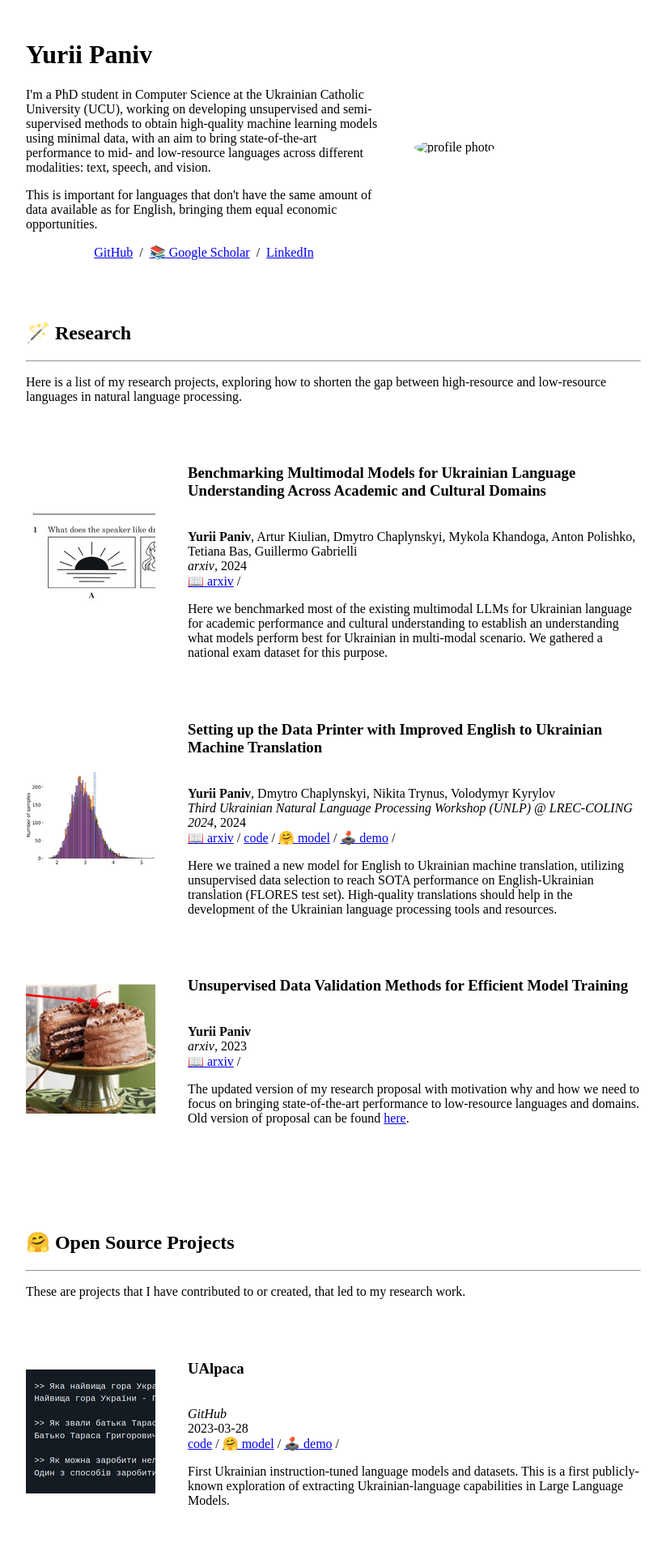
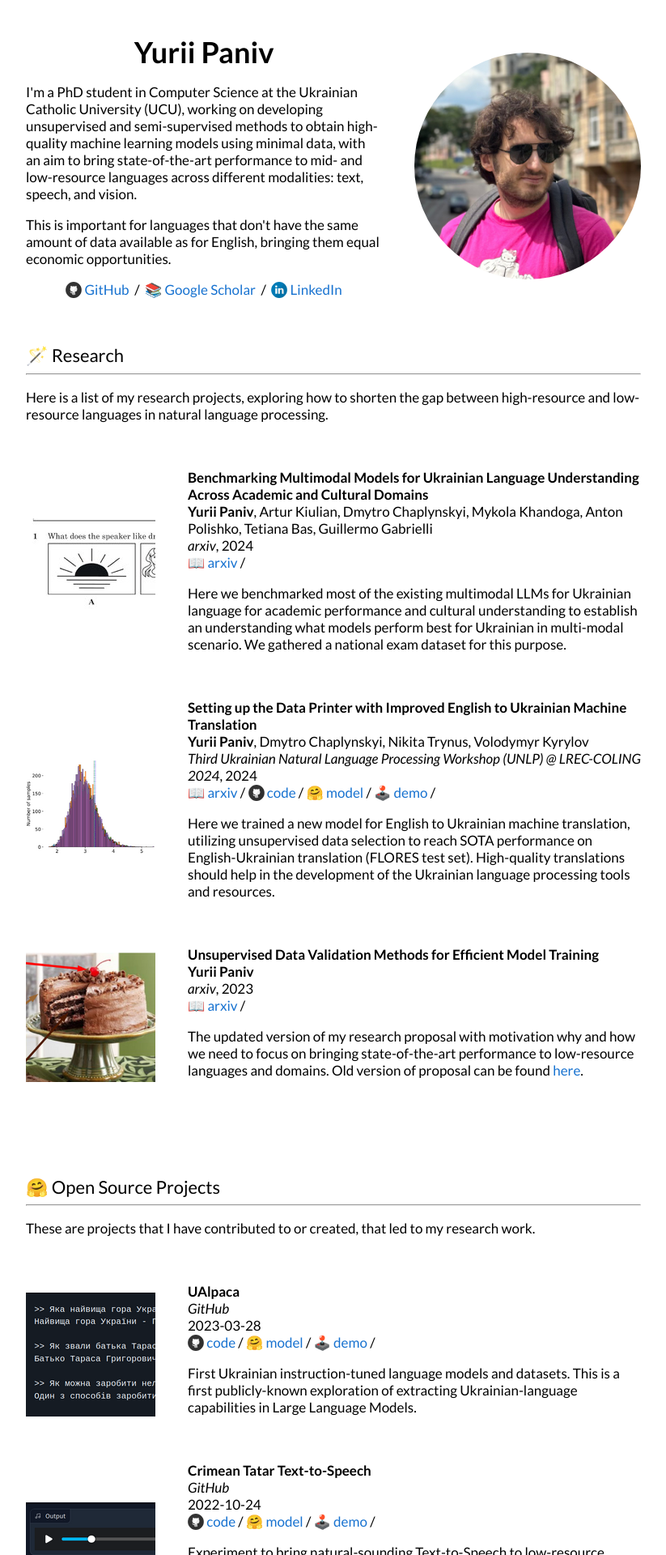
Before and after one commit to robinhad/robinhad.github.io, a Jekyll site: the page built from _posts/2024-11-22-zno-image-eval.markdown, in a window 1280 px wide. Shown: the top 1920 px of the page at 81% size, without its empty margins (228-1051 px from the left). Built offline with Jekyll 4.4.1, drawn with Linux system fonts in a browser that asks for light colours.

Commit message:
Restore dashes in scss file

```diff
--- a/_config.yml
+++ b/_config.yml
@@ -54,8 +54,8 @@ url: "https://robinhad.github.io" # the base hostname & protocol for your site
 # !! You don't need to change any of the configuration flags below !!
 #
 
-permalink: /:title/
-#permalink: /
+#permalink: /:title/
+permalink: /
 
 
 # The release of Jekyll Now that you're using
--- a/_sass/style.scss
+++ b/style.scss
@@ -1,4 +1,6 @@
---- --- //
+---
+---
+//
 // IMPORTS
 //
 
```
